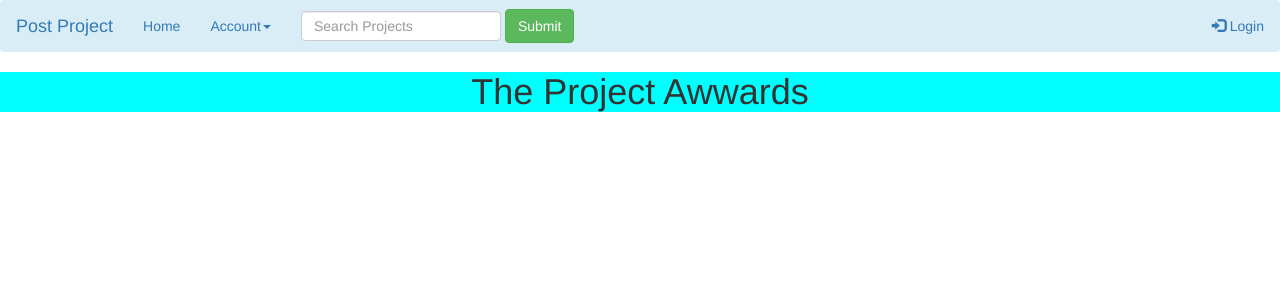
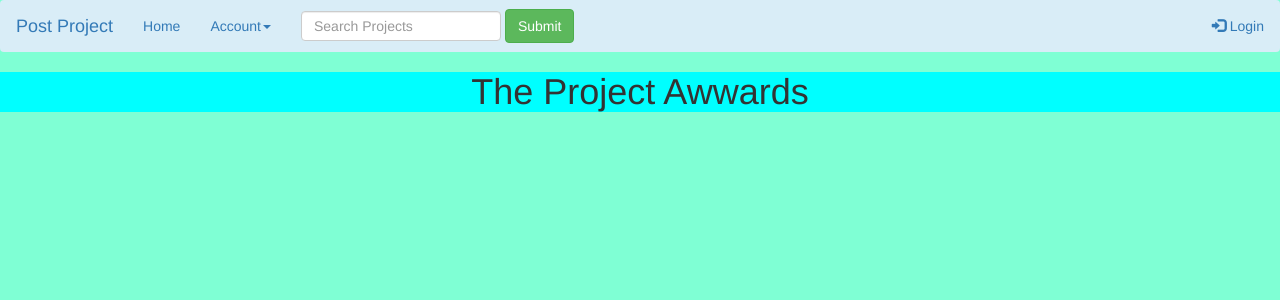
Before and after one commit to meshack34/project_post, a Django app: page / in a window 1280 px wide. Shown: the top 300 px of the page. Run offline with Django 3.2, Linux system fonts and the light colour scheme; data that the repository does not hold is empty; some libraries are stand-ins or nearby versions.

Commit message:
add background color

```diff
--- a/requirements.txt
+++ b/requirements.txt
@@ -2,6 +2,8 @@ asgiref==3.4.1
 certifi==2021.10.8
 charset-normalizer==2.0.8
 cloudinary==1.28.0
+conf==0.4.1
+config==0.5.1
 confusable-homoglyphs==3.2.0
 dj-database-url==0.5.0
 Django==2.2.24
--- a/static/css/base.css
+++ b/static/css/base.css
@@ -4,3 +4,6 @@ border1{
 h1{
   background-color: cyan;
 }
+body{
+  background-color: aquamarine;
+}
```
